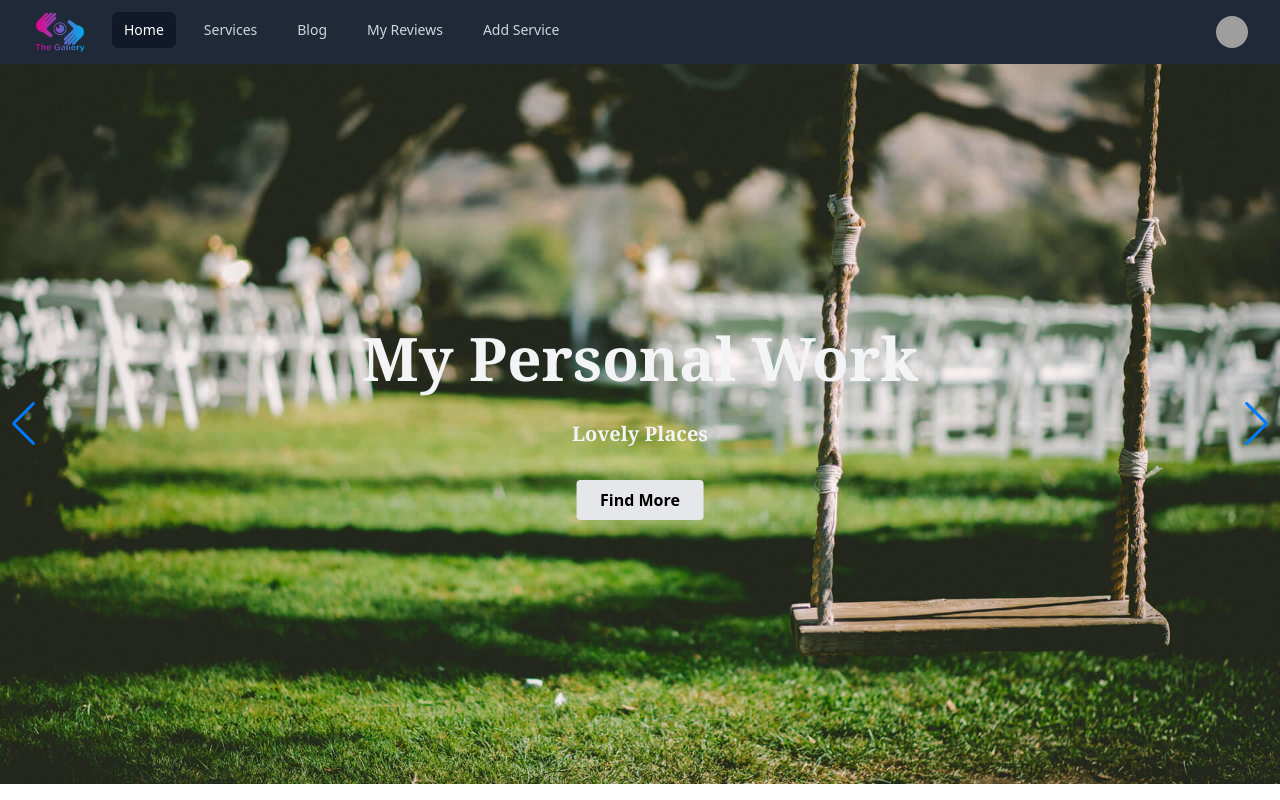
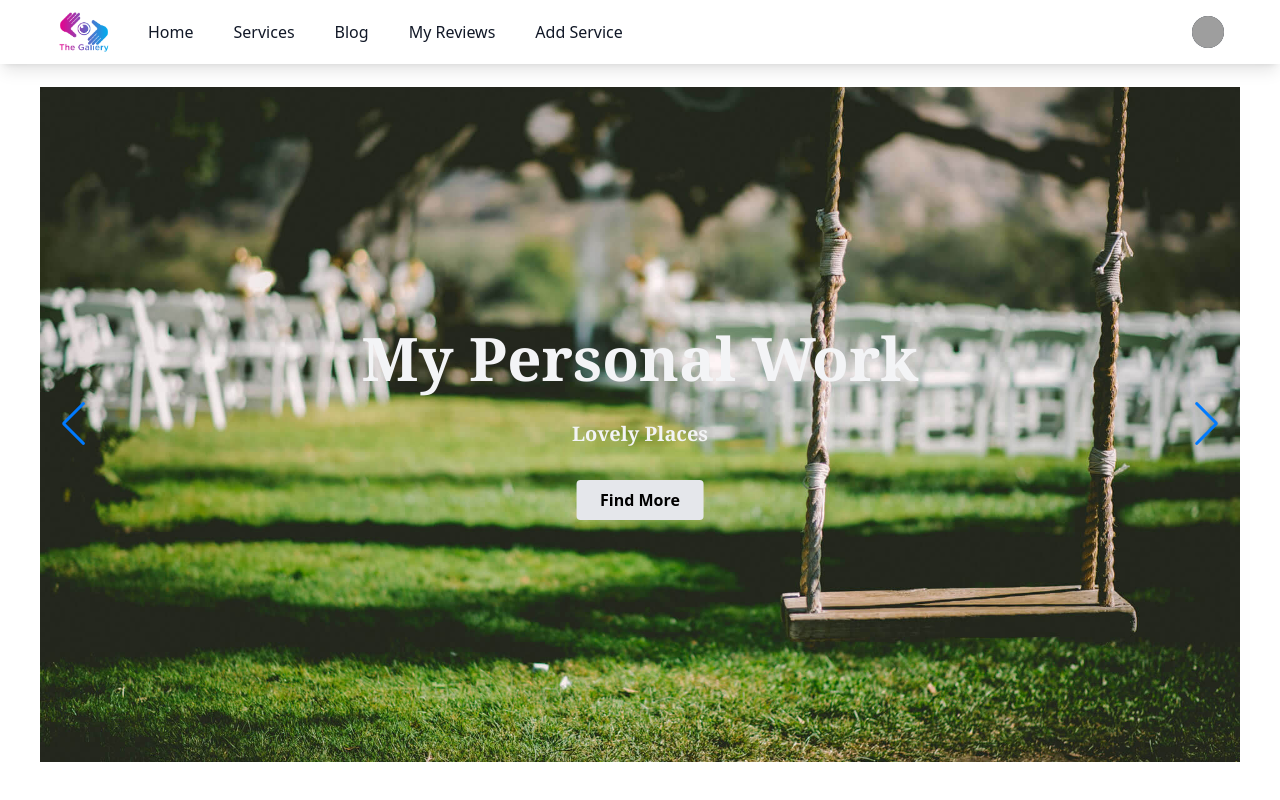
Before and after one commit to Grzafnan/the-gallery-client, a React (Create React App) app: page / in a window 1280 px wide. Shown: the top 800 px of the page. Built offline with nearby package versions, Linux system fonts and the light colour scheme; grey boxes are pictures that could not be loaded.

Commit message:
responsive header

```diff
--- a/src/Routes/router.js
+++ b/src/Routes/router.js
@@ -15,6 +15,10 @@ export const router = createBrowserRouter([
     children: [
       {
         path: '/',
+        element: <Root />,
+      },
+      {
+        path: '/home',
         element: <Root />,
       },
       {
--- a/src/components/Pages/Banner/Banner.css
+++ b/src/components/Pages/Banner/Banner.css
@@ -4,6 +4,16 @@
     justify-content: center;
     align-items: center;
     width: 100%;
-    height: 90vh;
+    height: 85vh;
   }
+  .mySwiper{
+    padding: 20px !important;
+  }
+  .swiper-button-prev{
+    left: 60px !important;
+  }
+  .swiper-button-next{
+    right: 60px !important;
+  }
+
 }
--- a/src/components/Pages/Banner/Banner.js
+++ b/src/components/Pages/Banner/Banner.js
@@ -18,7 +18,7 @@ const Banner = () => {
     <>
       <Swiper autoplay={{ delay: 3000 }} navigation={true} modules={[Navigation]} className="mySwiper px-6">
         <SwiperSlide className="relative">
-          <img className="w-full" src={image1} alt="" />
+          <img className="w-full lg:p-5" src={image1} alt="" />
           <div className="absolute left-[50%] top-[50%] -translate-x-1/2 -translate-y-1/2 text-center">
             <h3 className="md:text-4xl lg:text-6xl text-gray-100 font-bold font-serif">
               Wedding in Dhaka
@@ -32,7 +32,7 @@ const Banner = () => {
           </div>
         </SwiperSlide>
         <SwiperSlide className="relative">
-          <img className="w-full" src={image2} alt="" />
+          <img className="w-full lg:p-5" src={image2} alt="" />
           <div className="absolute left-[50%] top-[50%] -translate-x-1/2 -translate-y-1/2 text-center">
             <h3 className="md:text-4xl lg:text-6xl text-gray-100 font-bold font-serif">
               My Personal Work
@@ -46,7 +46,7 @@ const Banner = () => {
           </div>
         </SwiperSlide>
         <SwiperSlide className="relative">
-          <img className="w-full" src={image3} alt="" />
+          <img className="w-full lg:p-5" src={image3} alt="" />
           <div className="absolute left-[50%] top-[50%] -translate-x-1/2 -translate-y-1/2 text-center">
             <h3 className="md:text-4xl lg:text-6xl text-gray-100 font-bold font-serif">
               Discover My Portfolio
--- a/src/components/Pages/Shared/Header/Header.js
+++ b/src/components/Pages/Shared/Header/Header.js
@@ -3,7 +3,7 @@ import { AuthContext } from '../../../../contexts/AuthProvider';
 import { Disclosure, Menu, Transition } from '@headlessui/react'
 import { Bars3Icon, XMarkIcon } from '@heroicons/react/24/outline';
 import logo from '../../../../assets/logo.png'
-import { Link } from 'react-router-dom';
+import { Link, NavLink } from 'react-router-dom';
 
 
 
@@ -12,11 +12,11 @@ const Header = () => {
   // console.log(user);
 
   const navigation = [
-    { name: 'Home', to: '/', current: true },
-    { name: 'Services', to: '/services', current: false },
-    { name: 'Blog', to: '/blog', current: false },
-    { name: 'My Reviews', to: '/my-reviews', current: false },
-    { name: 'Add Service', to: '/add-service', current: false },
+    { name: 'Home', to: '/home' },
+    { name: 'Services', to: '/services' },
+    { name: 'Blog', to: '/blog' },
+    { name: 'My Reviews', to: '/my-reviews' },
+    { name: 'Add Service', to: '/add-service' },
   ]
 
 
@@ -25,18 +25,18 @@ const Header = () => {
     return classes.filter(Boolean).join(' ')
   }
 
-
+  console.log(classNames());
   return (
     <>
 
-      <Disclosure as="nav" className="bg-gray-800">
+      <Disclosure as="nav" className="">
         {({ open }) => (
           <>
-            <div className="mx-auto max-w-7xl px-2 sm:px-6 lg:px-8">
+            <div className="mx-auto max-w-full px-2 sm:px-6 lg:px-14 shadow-lg">
               <div className="relative flex h-16 items-center justify-between">
                 <div className="absolute inset-y-0 left-0 flex items-center sm:hidden">
                   {/* Mobile menu button*/}
-                  <Disclosure.Button className="inline-flex items-center justify-center rounded-md p-2 text-gray-200 hover:bg-gray-700 hover:text-white focus:outline-none focus:ring-2 focus:ring-inset focus:ring-white">
+                  <Disclosure.Button className="inline-flex items-center justify-center rounded-md p-2 text-gray-900 hover:bg-gray-700 hover:text-white focus:outline-none focus:ring-2 focus:ring-inset focus:ring-white">
                     <span className="sr-only">Open main menu</span>
                     {open ? (
                       <XMarkIcon className="block h-6 w-6" aria-hidden="true" />
@@ -63,17 +63,16 @@ const Header = () => {
                   <div className="hidden sm:ml-6 sm:block">
                     <div className="flex space-x-4">
                       {navigation.map((item, idx) => (
-                        <Link
+                        <NavLink
                           key={idx}
                           to={item.to}
-                          className={classNames(
-                            item.current ? 'bg-gray-900 text-white' : 'text-gray-300 hover:bg-gray-700 hover:text-white',
-                            'px-3 py-2 rounded-md text-sm font-medium'
-                          )}
+                          className={({ isActive }) => isActive ? 'bg-gray-900 text-white px-3 py-2 rounded-md text-md font-medium' : 'text-gray-900 hover:bg-gray-900 hover:text-white px-3 py-2 rounded-md text-md font-medium'
+
+                          }
                           aria-current={item.current ? 'page' : undefined}
                         >
                           {item.name}
-                        </Link>
+                        </NavLink>
                       ))}
                     </div>
                   </div>
@@ -105,7 +104,8 @@ const Header = () => {
                         <Menu.Item>
                           {({ active }) => (
                             <a
-                              href="#"
+                              alt='Profile'
+                              href="/profile"
                               className={classNames(active ? 'bg-gray-100' : '', 'block px-4 py-2 text-sm text-gray-700')}
                             >
                               Your Profile
@@ -115,7 +115,8 @@ const Header = () => {
                         <Menu.Item>
                           {({ active }) => (
                             <a
-                              href="#"
+                              href="/profile"
+                              alt='Settings'
                               className={classNames(active ? 'bg-gray-100' : '', 'block px-4 py-2 text-sm text-gray-700')}
                             >
                               Settings
@@ -125,7 +126,8 @@ const Header = () => {
                         <Menu.Item>
                           {({ active }) => (
                             <a
-                              href="#"
+                              href="/"
+                              alt='Sign Out'
                               className={classNames(active ? 'bg-gray-100' : '', 'block px-4 py-2 text-sm text-gray-700')}
                             >
                               Sign out
@@ -143,16 +145,15 @@ const Header = () => {
               <div className="space-y-1 px-2 pt-2 pb-3">
                 {navigation.map((item, idx) => (
                   <Link to={item.to} key={idx}>
-                    <Disclosure.Button
-                      as="a"
+                    <button
                       className={classNames(
-                        item.current ? 'bg-gray-900 text-white' : 'text-gray-300 hover:bg-gray-700 hover:text-white',
-                        'block px-3 py-2 rounded-md text-base font-medium'
+                        item.current ? 'bg-gray-900 text-white' : 'text-gray-900 hover:bg-gray-700 hover:text-white',
+                        'block px-3 py-2 rounded-md text-base font-medium w-full text-start'
                       )}
                       aria-current={item.current ? 'page' : undefined}
                     >
                       {item.name}
-                    </Disclosure.Button>
+                    </button>
 
                   </Link>
                 ))}
```
